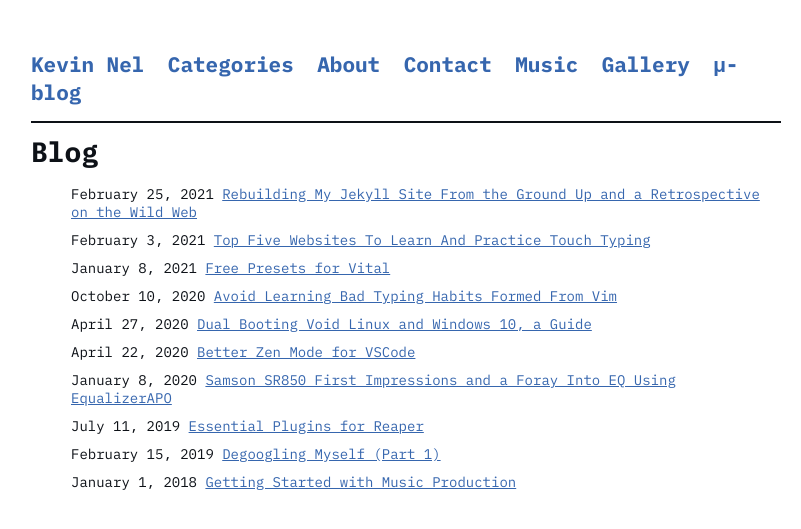
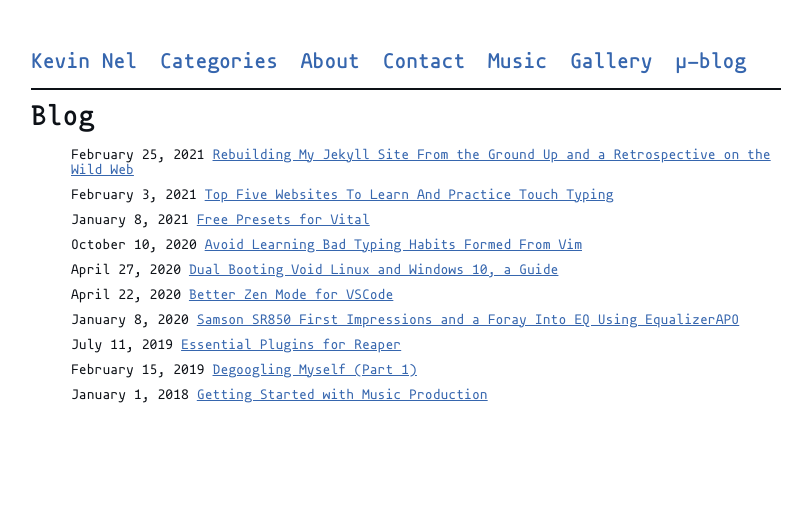
Before and after one commit to kevontheweb/kevontheweb.github.io, a Jekyll site: the page built from index.html, in a window 1280 px wide. Shown: the top 529 px of the page, without its empty margins (234-1035 px from the left). Built offline with Jekyll 4.4.1, drawn with Linux system fonts in a browser that asks for light colours.

Commit message:
add new font

```diff
--- a/assets/css/style.css
+++ b/assets/css/style.css
@@ -1,4 +1,27 @@
-@import url("https://fonts.googleapis.com/css2?family=IBM+Plex+Mono:ital,wght@0,400;0,700;1,400&display=swap");
+@font-face{
+  font-family: "mononoki";
+  src: url("../fonts/mononoki-Regular.woff") format("woff"),
+       url("../fonts/mononoki-Regular.woff2") format("woff2");
+}
+@font-face{
+  font-family: "mononoki";
+  src: url("../fonts/mononoki-Bold.woff") format("woff"),
+       url("../fonts/mononoki-Bold.woff2") format("woff2");
+  font-weight: bold;
+}
+@font-face{
+  font-family: "mononoki";
+  src: url("../fonts/mononoki-Italic.woff") format("woff"),
+       url("../fonts/mononoki-Italic.woff2") format("woff2");
+  font-style: italic;
+}
+@font-face{
+  font-family: "mononoki";
+  src: url("../fonts/mononoki-BoldItalic.woff") format("woff"),
+       url("../fonts/mononoki-BoldItalic.woff2") format("woff2");
+  font-style: italic;
+  font-weight: bold;
+}
 
 :root {
   --background-color: #0d1117;
@@ -24,7 +47,7 @@
 }
 
 html {
-  font-family: "IBM Plex Mono", monospace;
+  font-family: "mononoki", monospace;
   background-color: var(--background-color);
   color: var(--font-color);
 }
```
Also changed, not shown: _drafts/reaper-tips/default.png (added), _drafts/reaper-tips/toolbar-customise.png (added), assets/fonts/mononoki-Bold.woff (added), assets/fonts/mononoki-Bold.woff2 (added), assets/fonts/mononoki-BoldItalic.woff (added), assets/fonts/mononoki-BoldItalic.woff2 (added), assets/fonts/mononoki-Italic.woff (added), assets/fonts/mononoki-Italic.woff2 (added), assets/fonts/mononoki-Regular.woff (added), assets/fonts/mononoki-Regular.woff2 (added).
